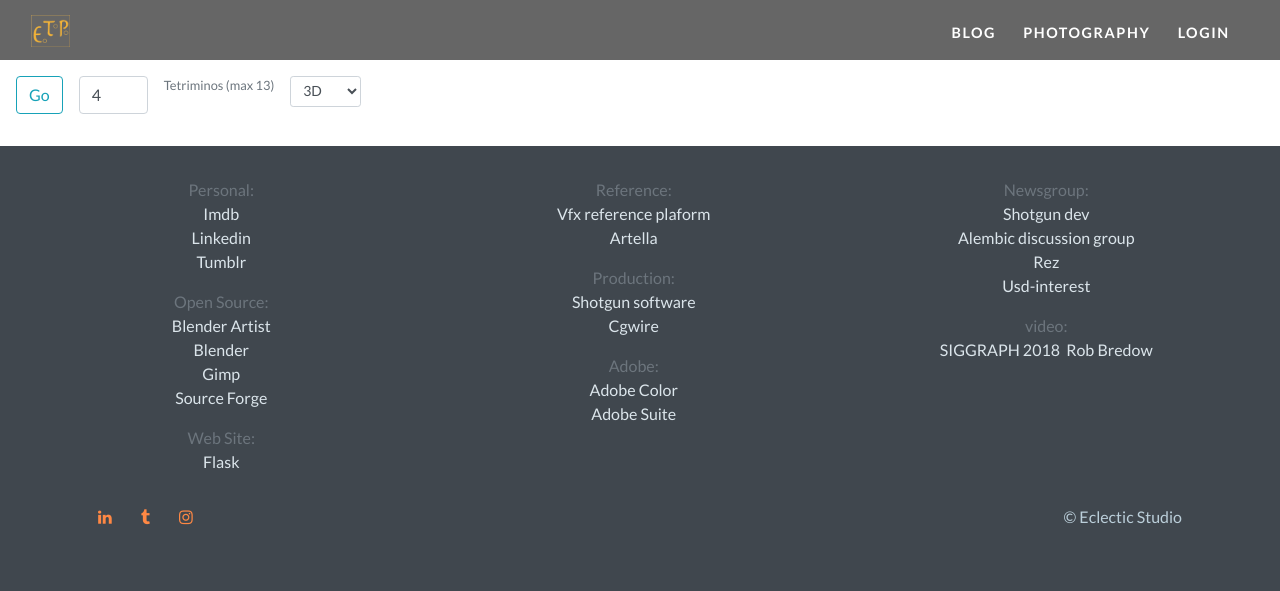
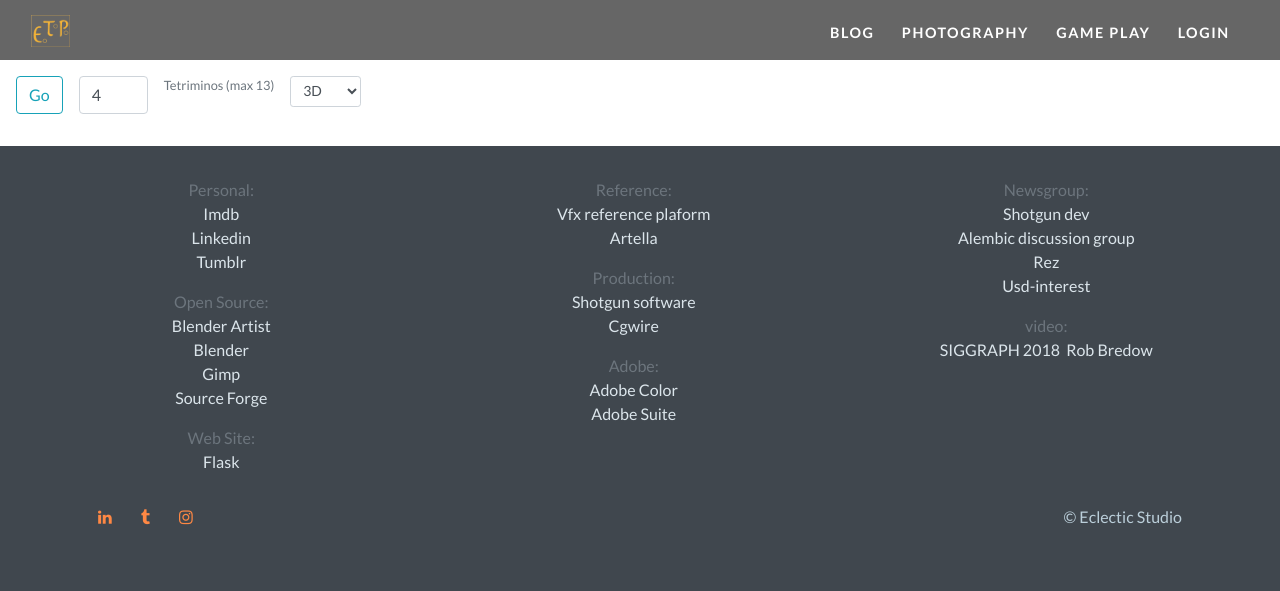
Before and after one commit to erictexier/tetriminos, a Flask app: page /fillit in a window 1280 px wide. Shown: the top 591 px of the page. Run offline with Flask 2, Linux system fonts and the light colour scheme; parts of the project's set-up code (start-up, migrations or seed data) failed here and were passed over; some libraries are stand-ins or nearby versions.

Commit message:
add fillit

```diff
--- a/erictexier.online/base_site/templates/main/navigation.html
+++ b/erictexier.online/base_site/templates/main/navigation.html
@@ -12,6 +12,9 @@
             </li>
             <li class="nav-item">
                 <a class="nav-link" href="{{ url_for('carousel.carousel_route') }}">Photography</a>
+            </li>
+            <li class="nav-item">
+                <a class="nav-link" href="{{ url_for('fillit.fillit_route') }}">Game play</a>
             </li>
             {% if current_user.is_authenticated %}
                 <li class="nav-item">
```
